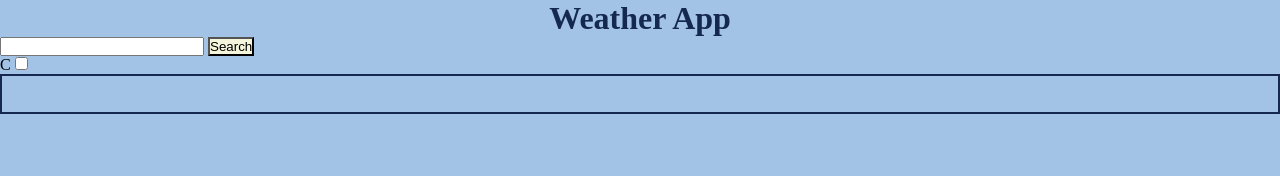
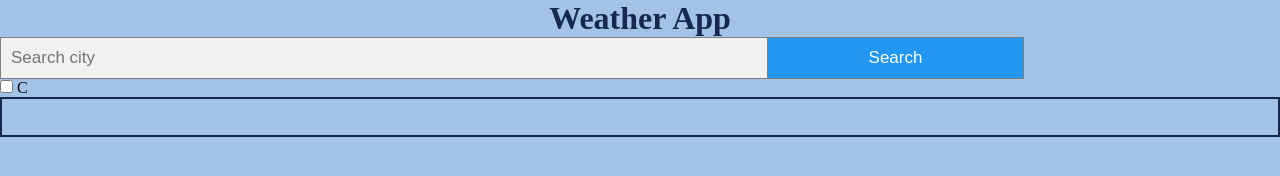
Before and after one commit to S460s/weatherApp, a website built with webpack: page dist/index.html in a window 1280 px wide. Built offline with Linux system fonts and the light colour scheme; no server answers.

Commit message:
Made a simple search bar

```diff
--- a/package.json
+++ b/package.json
@@ -6,7 +6,8 @@
   "scripts": {
     "test": "echo \"Error: no test specified\" && exit 1",
     "build": "webpack",
-    "deploy": "gh-pages -d dist"
+    "deploy": "gh-pages -d dist",
+    "watch": "webpack --watch"
   },
   "repository": {
     "type": "git",
--- a/src/index.js
+++ b/src/index.js
@@ -1,13 +1,12 @@
 import './style/style.css';
 import { createCard, switchCF } from './dom.js';
-const API_KEY = '0a4f4a6eecd2d2972049aaf3d53317b8';
+const WEATHER_API_KEY = '0a4f4a6eecd2d2972049aaf3d53317b8';
 const GIPHY_API_KEY = 'CtWKWgDFEoAZdObMpNzJngDXDmiTvo4q';
 const form = document.querySelector('form');
 const searchBar = document.getElementById('searchBar');
 const giphy = document.getElementById('giphy');
 
 async function showGiphy(topic) {
-	console.log(1);
 	const response = await fetch(
 		`https://api.giphy.com/v1/gifs/translate?api_key=${GIPHY_API_KEY}&s=${topic}`,
 		{ mode: 'cors' }
@@ -22,17 +21,16 @@ async function showGiphy(topic) {
 
 async function getWeather(location) {
 	const response = await fetch(
-		`https://api.openweathermap.org/data/2.5/weather?q=${location},&APPID=${API_KEY}&units=metric`,
+		`https://api.openweathermap.org/data/2.5/weather?q=${location},&APPID=${WEATHER_API_KEY}&units=metric`,
 		{ mode: 'cors' }
 	);
 	if (!response.ok) {
-		console.log('Err');
+		console.log('Response was not ok.');
 	} else {
 		const data = await response.json();
 		createCard(data);
 		switchCF(data);
 		showGiphy(data.weather[0].main);
-		console.log(data.weather[0].main);
 	}
 }
 
@@ -44,5 +42,4 @@ function searchEvent() {
 	});
 }
 getWeather('Pernik');
-
 searchEvent();
--- a/src/style/style.css
+++ b/src/style/style.css
@@ -1,6 +1,7 @@
 * {
 	margin: 0;
 	padding: 0;
+	box-sizing: border-box;
 }
 :root {
 	--bgColor: #a3c3e6;
@@ -22,10 +23,37 @@ body {
 	text-align: center;
 }
 
+/*Search Bar*/
+
 #searchBar {
-	width: 200px;
+	padding: 10px;
+	font-size: 17px;
+	border: 1px solid grey;
+	float: left;
+	width: 60%;
+	background: #f1f1f1;
 }
 
 #submitBtn {
-	background-color: beige;
+	float: left;
+	width: 20%;
+	padding: 10px;
+	background: #2196f3;
+	color: white;
+	font-size: 17px;
+	border: 1px solid grey;
+	border-left: none;
+	cursor: pointer;
 }
+
+#weatherForm::after {
+	content: '';
+	clear: both;
+	display: table;
+}
+
+/*Temperature Switch*/
+.switch {
+	position: relative;
+	display: inline-block;
+}
```
Also changed, not shown: dist/index.html, dist/main.js.
